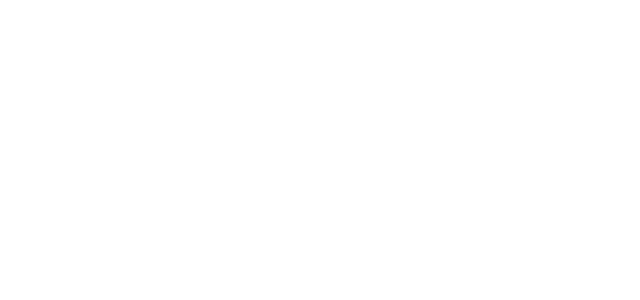
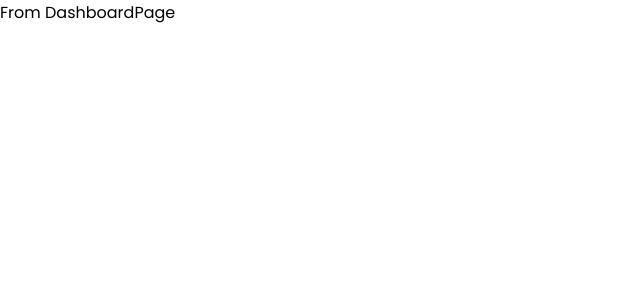
Before and after one commit to Team-Cepheus/taskr.io, a React (Create React App) app in the folder frontend/: page /dashboard in a window 1280 px wide. Shown: the top 300 px of the page, without its empty margins (0-640 px from the left). Built offline with nearby package versions, Linux system fonts and the light colour scheme.

Commit message:
Add: Pages and routes

```diff
--- a/frontend/src/App.js
+++ b/frontend/src/App.js
@@ -1,12 +1,17 @@
 import React from 'react';
 import { BrowserRouter, Route, Switch } from 'react-router-dom';
+import LoginPage from './components/LoginPage';
+import DashboardPage from './components/DashboardPage';
+import BoardPage from './components/BoardPage';
 
 
 function App() {
   return (
     <BrowserRouter>
       <Switch>
-
+        <Route path='/' component={LoginPage} exact={true} />
+        <Route path='/dashboard' component={DashboardPage} />
+        <Route path='/board' component={BoardPage} />
       </Switch>
     </BrowserRouter>
   );
--- /dev/null
+++ b/frontend/src/components/BoardPage.jsx
@@ -0,0 +1,9 @@
+import React from 'react';
+
+const BoardPage = () => {
+    return ( <div>
+        From Board Page
+    </div> );
+}
+
+export default BoardPage;
--- /dev/null
+++ b/frontend/src/components/DashboardPage.jsx
@@ -0,0 +1,11 @@
+import React from 'react';
+
+const DashboardPage = () => {
+    return (
+        <div>
+            From DashboardPage
+        </div>
+     );
+}
+
+export default DashboardPage;
--- /dev/null
+++ b/frontend/src/components/LoginPage.jsx
@@ -0,0 +1,11 @@
+import React from 'react';
+
+const LoginPage = () => {
+    return (
+        <div>
+            From the login page
+        </div>
+     );
+}
+
+export default LoginPage;
```
